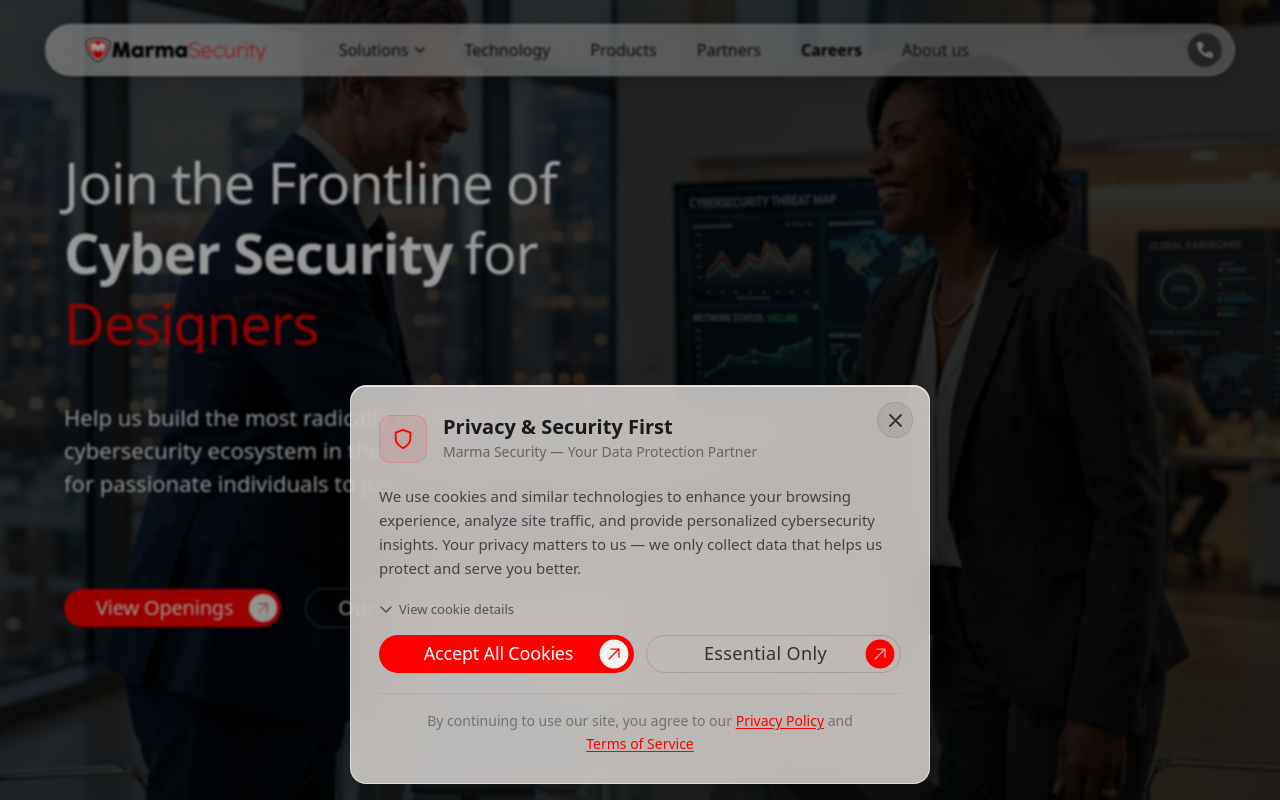
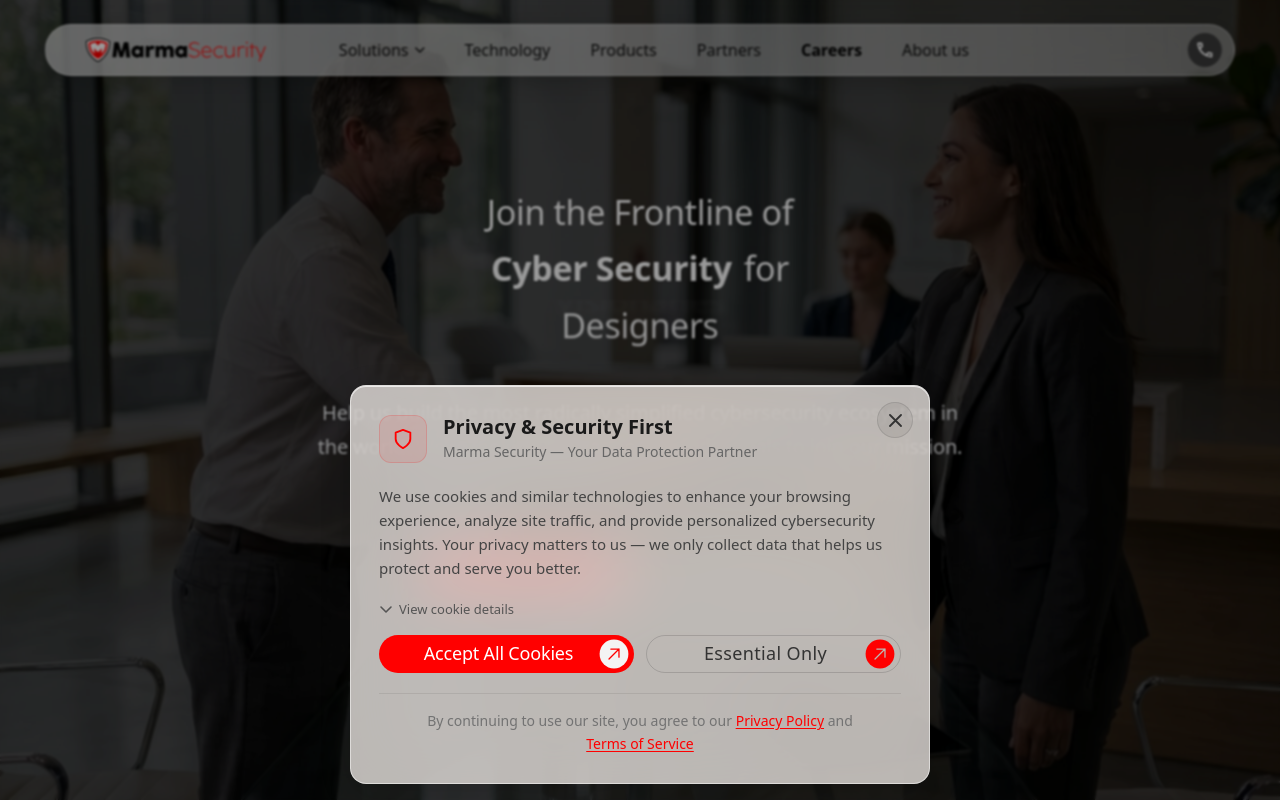
Before and after one commit to vinay-uelement/marma-security, a Next.js app: page /careers in a window 1280 px wide. Shown: the top 800 px of the page. Built offline with nearby package versions, Linux system fonts and the light colour scheme.

Commit message:
feat: add centerContent prop to Banner component and update CareerHero layout to centered alignment

```diff
--- a/components/careers/CareerHero.tsx
+++ b/components/careers/CareerHero.tsx
@@ -21,20 +21,21 @@ export default function CareerHero() {
   return (
     <div className="relative">
       <Banner
-        backgroundImage="/images/partners/partner_demo_banner.png"
+        backgroundImage="/images/partners/Job_hero.webp"
+        centerContent={true}
         title={
-          <div className="flex flex-col gap-2">
-            <span className="block">Join the Frontline of</span>
-            <div className="flex flex-wrap justify-center lg:justify-start items-center gap-x-3">
+          <div className="flex flex-col gap-2 items-center">
+            <span className="block text-center">Join the Frontline of</span>
+            <div className="flex flex-wrap justify-center items-center gap-x-3">
               <HighlightedText text="Cyber Security" />
               <span>for</span>
             </div>
-            <TumblingText phrases={phrases} index={index} className="text-brand-red" />
+            <TumblingText phrases={phrases} index={index} className="text-white text-center" />
           </div>
         }
-        titleClassName="font-banner font-normal text-[28px] md:text-[45px] lg:text-[56px] leading-[1.1] tracking-[-0.02em] text-white"
+        titleClassName="font-banner font-normal text-[26px] md:text-[34px] leading-[1.2] md:leading-[48px] tracking-[-0.01em] text-white text-center"
         subtitle="Help us build the most radically simplified cybersecurity ecosystem in the world. We're looking for passionate individuals to join our mission."
-        subtitleClassName="font-title font-light text-[18px] md:text-[22px] leading-[1.5] text-[#F3F4F6] max-w-[650px] mt-6"
+        subtitleClassName="font-title font-light text-[14px] md:text-[20px] leading-[1.4] md:leading-[34px] tracking-[-0.01em] text-[#F3F4F6] max-w-[650px] mt-6 text-center mx-auto"
         buttons={[
           {
             label: "View Openings",
--- a/components/global/Banner.tsx
+++ b/components/global/Banner.tsx
@@ -32,6 +32,7 @@ export interface BannerProps {
   backgroundSize?: string;
   sectionClassName?: string;
   overlay?: boolean;
+  centerContent?: boolean;
 }
 
 export default function Banner({
@@ -54,6 +55,7 @@ export default function Banner({
   backgroundSize = "cover",
   sectionClassName = "py-12 md:py-16 lg:py-24",
   overlay = false,
+  centerContent = false,
 }: BannerProps) {
   // Dynamic height class assignment based on the prop
   const heightMap: Record<string, string> = {
@@ -77,9 +79,9 @@ export default function Banner({
       {overlay && <div className="absolute inset-0 bg-black/70 z-[5]" />}
       {/* Main Content Container inside the Banner */}
       <div className="relative z-10 max-w-[1440px] mx-auto px-6 lg:px-16 w-full py-12 lg:py-0">
-        <div className="grid grid-cols-1 lg:grid-cols-2 gap-8 md:gap-12 lg:gap-20 items-center h-full justify-items-center lg:justify-items-stretch">
+        <div className={`grid grid-cols-1 ${!centerContent ? "lg:grid-cols-2" : "max-w-4xl mx-auto"} gap-8 md:gap-12 lg:gap-20 items-center h-full justify-items-center lg:justify-items-stretch`}>
           {/* Left Column: Text, Subtitle, and Buttons */}
-          <div className="flex flex-col space-y-4 md:space-y-6 pb-5 mt-12 md:mt-16 lg:mt-0 text-white z-20 items-center lg:items-start text-center lg:text-left">       {/* Title text */}
+          <div className={`flex flex-col space-y-4 md:space-y-6 pb-5 mt-12 md:mt-16 lg:mt-0 text-white z-20 items-center text-center ${!centerContent ? "lg:items-start lg:text-left" : ""}`}>       {/* Title text */}
             <div className={titleClassName}>{title}</div>
 
             {/* Render Middle Text conditionally */}
@@ -92,7 +94,7 @@ export default function Banner({
 
             {/* Render Buttons conditionally */}
             {buttons && buttons.length > 0 && (
-              <div className=" flex flex-wrap items-center justify-center lg:justify-start gap-4 md:gap-6 pt-6 md:pt-8 lg:pt-16 w-full lg:bottom-0">
+              <div className={`flex flex-wrap items-center justify-center ${!centerContent ? "lg:justify-start" : ""} gap-4 md:gap-6 pt-6 md:pt-8 lg:pt-16 w-full lg:bottom-0`}>
                 {buttons.map((btn, index) => {
                   const isPrimary =
                     btn.variant !== "secondary" && btn.variant !== "outline";
```
Also changed, not shown: public/images/partners/Job_hero.webp (added), public/images/partners/partner_demo_banner.png (deleted).
